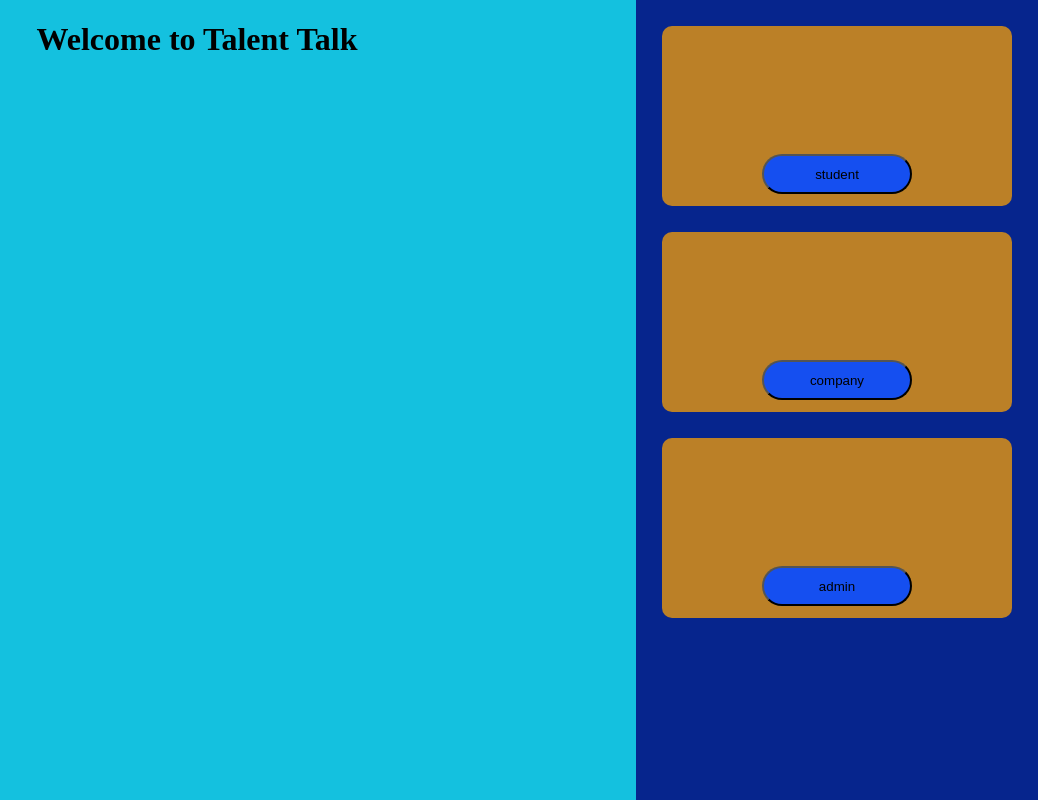
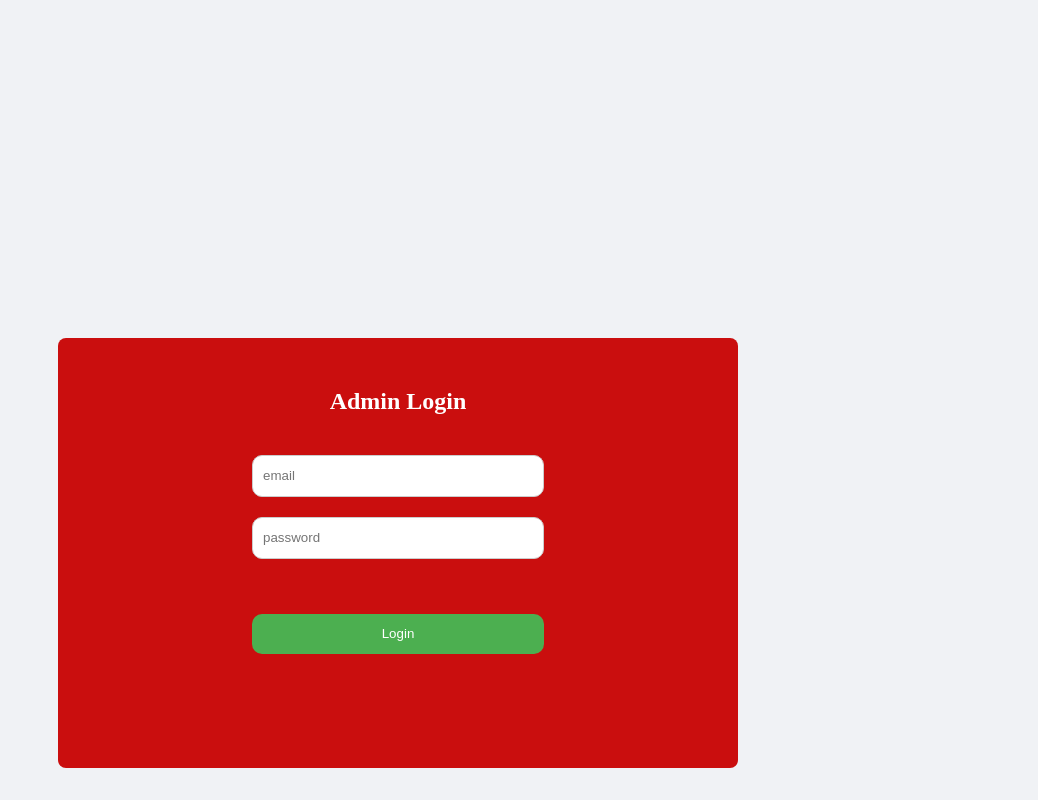
Before and after one commit to vikashkumar97983282-glitch/Talent-Talk-using-React, a React (Vite) app in the folder Talent_talk/: page / in a window 1280 px wide. Shown: the whole page, without its empty margins (242-1280 px from the left). Built offline with nearby package versions, Linux system fonts and the light colour scheme.

Commit message:
this is admin login page ui.

```diff
--- a/Talent_talk/src/App.jsx
+++ b/Talent_talk/src/App.jsx
@@ -1,5 +1,6 @@
 import React from 'react'
 import Home from './home/home'
+import Login from './login/login'
 
 function App() {
 
@@ -7,8 +8,8 @@ function App() {
   return (
     <>
       <div>
-        {/* <h1>Talent Talk</h1> */}
-        <Home/>
+        {/* <Home/> */}
+        <Login/>
       </div>
     </>
   )
--- /dev/null
+++ b/Talent_talk/src/login/login.css
@@ -0,0 +1,47 @@
+.login-page{
+    width: 100%;
+    height: 100vh;
+    display: flex;
+    justify-content: center;
+    align-items: end;
+    background-color: #f0f2f5;
+}
+
+.login-container{
+    height: 370px;
+    width: 620px;
+    padding: 30px;
+    background-color: #ca0e0e;
+    border-radius: 8px;
+    margin-bottom: 2rem;
+    /* align-items: center; */
+    justify-content: center;
+    display: flex;
+}
+
+input{
+    width: 270px;
+    height: 40px;
+    margin-bottom: 20px;
+    padding: 0 10px;
+    border-radius: 10px;
+    border: 1px solid #ccc;
+}
+
+button{
+    margin-top: 35px;
+    margin-bottom: 60px;
+    width: 100%;
+    height: 40px;
+    background-color: #4CAF50;
+    color: white;
+    border: none;
+    border-radius: 10px;
+    cursor: pointer;
+}
+
+h2{
+    color: white;
+    margin-bottom:40px;
+    text-align: center;
+}
--- /dev/null
+++ b/Talent_talk/src/login/login.jsx
@@ -0,0 +1,22 @@
+import React from "react";
+import './login.css'
+
+
+function Login(){
+    return (
+        <div className="login-page">
+            <div className="login-container">
+                <form>
+                    <h2>Admin Login</h2>
+                    <input type="email" placeholder="email" required />
+                    <br/>
+                    <input type="password" placeholder="password" required />
+                    <br/>
+                    <button type="submit">Login</button>
+                </form>
+            </div>
+        </div>
+    )
+}
+
+export default Login;
```
